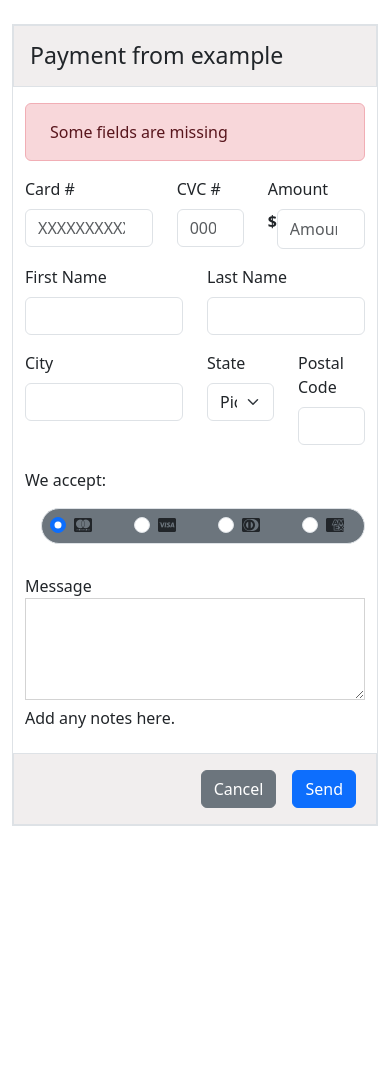
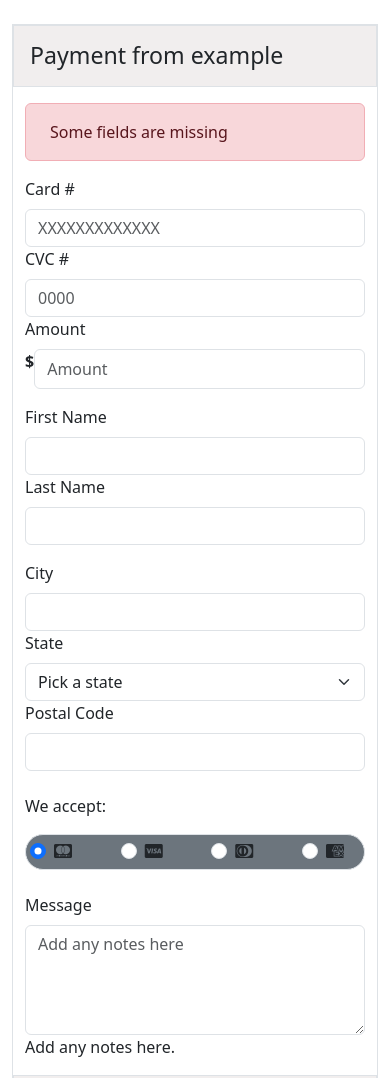
Before and after one commit to 4GeeksAcademy/FS-PT-80-SPAIN-ORANGEL-HERNANDEZ-Crea-un-formulario-con-HTML5, a plain HTML site: page index.html in a window 390 px wide. Shown: the top 1078 px of the page. Before the commit the page ends 844 px from the top, so only its background shows below. Drawn offline with nearby package versions, Linux system fonts and the light colour scheme.

Commit message:
responsive en pantallas pequeñas y medianas

```diff
--- a/index.html
+++ b/index.html
@@ -11,7 +11,7 @@
 <body>
     <div class="container-fluid">
         <div class="row">
-        <div class="col-sm-12 col-md-12 col-lg-12 col-xlg-12">
+        <div class="col-12">
    <div class="container border mt-4 p-0">
     <div class="container-fluid">
     <div class="row border border-bottom">
@@ -33,15 +33,15 @@
     </div>
     <div class="container-fluid">
      <div class="row">
-        <div class="col-5">
+        <div class="col-sm-12 col-md-12 col-lg-5 col-xlg-5">
             <label for="number" class="form-label">Card #</label>
             <input type="number" class="form-control" id="cardNumber" placeholder="XXXXXXXXXXXXX" required>
           </div>
-          <div class="col-3">
+          <div class="col-sm-12 col-md-12 col-lg-3 col-xlg-3">
             <label for="number" class="form-label">CVC #</label>
             <input type="number" class="form-control" id="inputCvc" placeholder="0000">
           </div>
-          <div class="col-4">
+          <div class="col-sm-12 col-md-12 col-lg-4 col-xlg-4">
             <label for="number" class="form-label">Amount</label>
             <div row>
               <div class="col-12 d-flex">
@@ -54,11 +54,11 @@
     </div>
     <div class="container-fluid pt-3">
         <div class="row">
-            <div class="col-6">
+            <div class="col-sm-12 col-md-12 col-lg-6 col-xlg-6">
                 <label for="name" class="form-label">First Name</label>
                 <input type="text" class="form-control" id="inputFirstname">
               </div>
-              <div class="col-6">
+              <div class="col-sm-12 col-md-12 col-lg-6 col-xlg-6">
                 <label for="name" class="form-label">Last Name</label>
                 <input type="text" class="form-control" id="inputLastname">
               </div>
@@ -66,11 +66,11 @@
     </div>
     <div class="container-fluid">
      <div class="row pt-3">
-        <div class="col-6">
+        <div class="col-sm-12 col-md-12 col-lg-6 col-xlg-6">
             <label for="name" class="form-label">City</label>
             <input type="text" class="form-control" id="inputCity">
           </div>
-          <div class="col-3">
+          <div class="col-sm-12 col-md-12 col-lg-3 col-xlg-3">
             <label for="inputState" class="form-label">State</label>
             <select id="inputState" class="form-select">
               <option selected>Pick a state</option>
@@ -79,7 +79,7 @@
               <option>Florida</option>
             </select>
           </div>
-          <div class="col-3">
+          <div class="col-sm-12 col-md-12 col-lg-3 col-xlg-3">
             <label for="name" class="form-label">Postal Code</label>
             <input type="text" class="form-control" id="inputPostalCode">
           </div>
@@ -90,8 +90,8 @@
      <div class="col-12 pt-3">
       <fieldset class="row mb-6">
         <legend class="col-form-label col-xsm-12 col-sm-12 col-md-8 col-lg-6 col-xl-6">We accept:
-        <div id="opciones-de-pago" class="col-xsm-12 col-sm-8 col-md-10 col-lg-8 col-xl-12">
-          <div  class="d-flex justify-content-between col-xsm-6 col-sm-8 col-md-8 col-lg-8 col-xl-6 bt-2 ps-2 pe-1 pt-1 pb-1 bg-secondary m-3 me-0 border rounded-pill">
+        <div class="col-xsm-12 col-sm-12 col-md-12 col-lg-6 col-xl-6 w-100">
+          <div  class="d-flex justify-content-between col-xsm-12 col-sm-12 col-md-12 col-lg-8 col-xl-6 bt-2 ps-1 pe-1 pt-1 pb-1 bg-secondary m-3 me-0 ms-0 border rounded-pill">
             <div class="form-check">
               <input class="form-check-input" type="radio" name="gridRadios" id="gridRadios1" value="option1" checked>
               <label class="form-check-label" for="gridRadios1">
@@ -120,12 +120,11 @@
         </div>
       </legend>
 
-      <legend class="col-xsm-12 col-sm-10 col-md-8 col-lg-12 col-xl-6 col-form-label">
-      Message
 
-      <div class="col-xsm-12 col-sm-12 col-md-12 col-lg-8 col-xl-12">
-      <textarea name="add any notes here" rows="4" cols="70"></textarea>
-      </div>
+             <div class="col-sm-12 col-md-12 col-lg-6 col-xlg-6">
+        <label for="notes" class="form-label">Message</label>
+        <textarea id="notes" class="form-control" rows="4" placeholder="Add any notes here"></textarea>
+    </div>
         <figcaption class="pb-3">
         Add any notes here.
         </figcaption>
--- a/styles.css
+++ b/styles.css
@@ -1,10 +1,5 @@
 textarea {
     border-color: lightgrey;
-    width: 100%;
-}
-
-#opciones-de-pago {
-    width: 100%;
 }
 
 #bottom {
```
